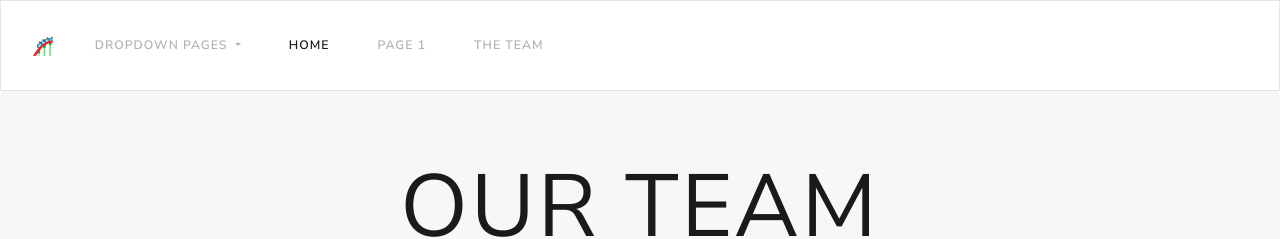
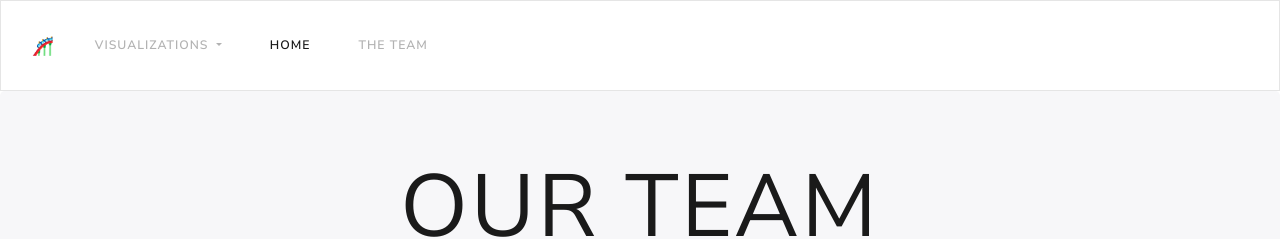
Before and after one commit to MorgaineB/Project2, a Flask app: template templates/about.html in a window 1280 px wide. Shown: the top 239 px of the page. Run offline with Flask 2, Linux system fonts and the light colour scheme; the template is opened without the code that fills it, so the values that code supplies are empty; some libraries are stand-ins or nearby versions.

Commit message:
updated navbars

```diff
--- a/templates/about.html
+++ b/templates/about.html
@@ -26,23 +26,21 @@
         <ul class="navbar-nav ms-auto mb-2 mb-lg-0">
           <li class="nav-item dropdown">
             <a class="nav-link dropdown-toggle" href="#" id="navbarDropdown" role="button" data-bs-toggle="dropdown" aria-haspopup="true" aria-expanded="false">
-                Dropdown Pages
+              Visualizations
             </a>
             <div class="dropdown-menu" aria-labelledby="navbarDropdown">
-                <a class="dropdown-item" href="#">Page 1</a>
-                <a class="dropdown-item" href="#">Page 2</a>
-                <a class="dropdown-item" href="#">Page 3</a>
-                <a class="dropdown-item" href="#">Page 4</a>
+              <a class="dropdown-item" href="heatmap.html">Heatmap</a>
+              <a class="dropdown-item" href="international.html">International Data</a>
+              <a class="dropdown-item" href="multiplots.html">Bar Graphs</a>
+              <a class="dropdown-item" href="chartist.html">Interactive Pie Plots</a>
+              <a class="dropdown-item" href="recordholders.html">Record Holders</a>
             </div>
           </li>
           <li class="nav-item active">
-              <a class="nav-link" href="index.html">Home <span class="sr-only">(current)</span></a>
+            <a class="nav-link" href="index.html">Home</a>
           </li>
           <li class="nav-item">
-              <a class="nav-link" href="#">Page 1</a>
-            </li>
-            <li class="nav-item">
-              <a class="nav-link" href="about.html">The Team</a>
+            <a class="nav-link" href="about.html">The Team<span class="sr-only">(current)</span></a>
           </li>
         </ul>
       </div>
--- a/templates/chartist.html
+++ b/templates/chartist.html
@@ -45,12 +45,10 @@
   </nav>
 
   <div class='chartist-test'>
-    <script src="../static/Chartist/chartist.min.js">
-    </script>
-
+    <script src="../static/Chartist/chartist.min.js"></script>
   </div>
 
-
+  <div class="ct-chart ct-perfect-fourth"></div>
 
 </body>
 
--- a/templates/heatmap.html
+++ b/templates/heatmap.html
@@ -25,7 +25,7 @@
               Visualizations
             </a>
             <div class="dropdown-menu" aria-labelledby="navbarDropdown">
-              <a class="dropdown-item" href="heatmap.html">Heatmap</a>
+              <a class="dropdown-item" href="heatmap.html">Heatmap<span class="sr-only">(current)</span></a>
               <a class="dropdown-item" href="international.html">International Data</a>
               <a class="dropdown-item" href="multiplots.html">Bar Graphs</a>
               <a class="dropdown-item" href="chartist.html">Interactive Pie Plots</a>
@@ -33,7 +33,7 @@
             </div>
           </li>
           <li class="nav-item active">
-            <a class="nav-link" href="index.html">Home <span class="sr-only">(current)</span></a>
+            <a class="nav-link" href="index.html">Home</a>
           </li>
           <li class="nav-item">
             <a class="nav-link" href="about.html">The Team</a>
--- a/templates/international.html
+++ b/templates/international.html
@@ -26,14 +26,14 @@
             </a>
             <div class="dropdown-menu" aria-labelledby="navbarDropdown">
               <a class="dropdown-item" href="heatmap.html">Heatmap</a>
-              <a class="dropdown-item" href="international.html">International Data</a>
+              <a class="dropdown-item" href="international.html">International Data<span class="sr-only">(current)</span></a>
               <a class="dropdown-item" href="multiplots.html">Bar Graphs</a>
               <a class="dropdown-item" href="chartist.html">Interactive Pie Plots</a>
               <a class="dropdown-item" href="recordholders.html">Record Holders</a>
             </div>
           </li>
           <li class="nav-item active">
-            <a class="nav-link" href="index.html">Home <span class="sr-only">(current)</span></a>
+            <a class="nav-link" href="index.html">Home</a>
           </li>
           <li class="nav-item">
             <a class="nav-link" href="about.html">The Team</a>
--- a/templates/multiplots.html
+++ b/templates/multiplots.html
@@ -27,13 +27,13 @@
             <div class="dropdown-menu" aria-labelledby="navbarDropdown">
               <a class="dropdown-item" href="heatmap.html">Heatmap</a>
               <a class="dropdown-item" href="international.html">International Data</a>
-              <a class="dropdown-item" href="multiplots.html">Bar Graphs</a>
+              <a class="dropdown-item" href="multiplots.html">Bar Graphs<span class="sr-only">(current)</span></a>
               <a class="dropdown-item" href="chartist.html">Interactive Pie Plots</a>
               <a class="dropdown-item" href="recordholders.html">Record Holders</a>
             </div>
           </li>
           <li class="nav-item active">
-            <a class="nav-link" href="index.html">Home <span class="sr-only">(current)</span></a>
+            <a class="nav-link" href="index.html">Home</a>
           </li>
           <li class="nav-item">
             <a class="nav-link" href="about.html">The Team</a>
--- a/templates/recordholders.html
+++ b/templates/recordholders.html
@@ -29,11 +29,11 @@
               <a class="dropdown-item" href="international.html">International Data</a>
               <a class="dropdown-item" href="multiplots.html">Bar Graphs</a>
               <a class="dropdown-item" href="chartist.html">Interactive Pie Plots</a>
-              <a class="dropdown-item" href="recordholders.html">Record Holders</a>
+              <a class="dropdown-item" href="recordholders.html">Record Holders<span class="sr-only">(current)</span></a>
             </div>
           </li>
           <li class="nav-item active">
-            <a class="nav-link" href="index.html">Home <span class="sr-only">(current)</span></a>
+            <a class="nav-link" href="index.html">Home</a>
           </li>
           <li class="nav-item">
             <a class="nav-link" href="about.html">The Team</a>
```
Lines whose indentation alone changed are shown as unchanged.
